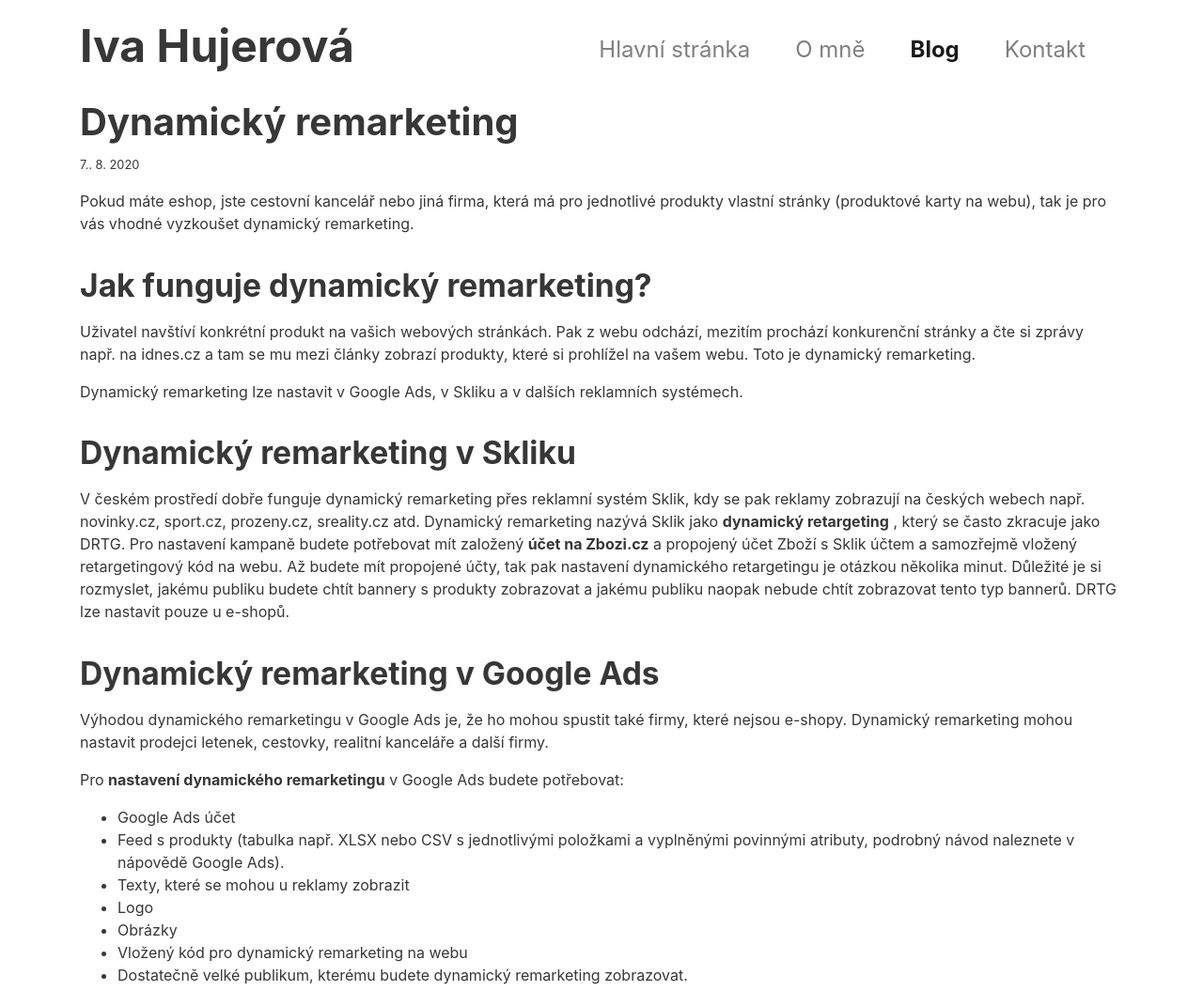
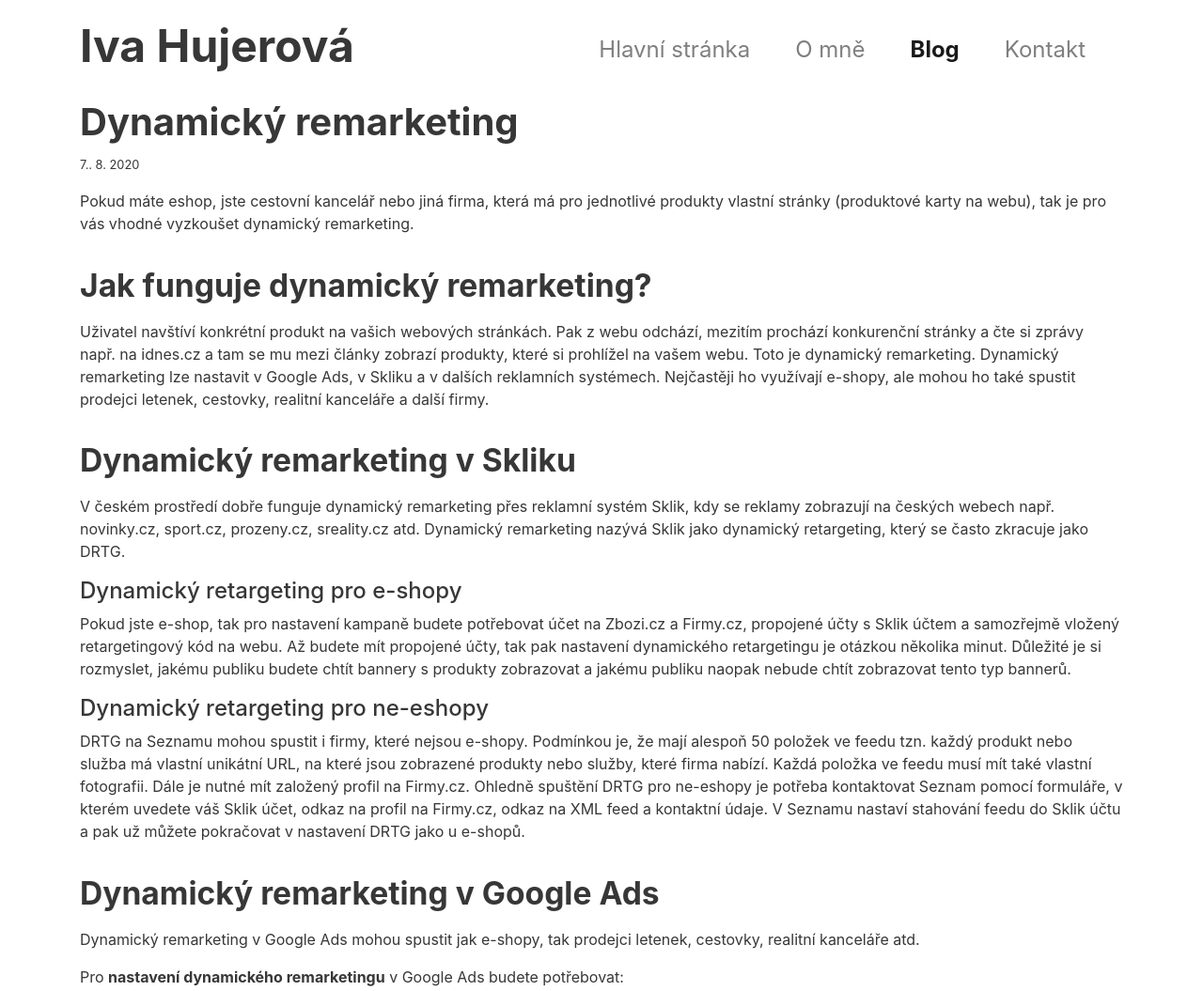
Before and after one commit to ivahu/ivahu.cz, an Eleventy site: page web/blog/2020-08-07-dynamicky-remarketing.md in a window 1280 px wide. Shown: the top 1055 px of the page at 94% size. Built offline with nearby package versions, Linux system fonts and the light colour scheme; Eleventy itself is replaced by a stand-in of ours; files that its build step writes are made by us from their sources.

Commit message:
Blog: Dynamický remarketing update

```diff
--- a/web/blog/2020-08-07-dynamicky-remarketing.md
+++ b/web/blog/2020-08-07-dynamicky-remarketing.md
@@ -6,15 +6,21 @@ Pokud máte eshop, jste cestovní kancelář nebo jiná firma, která má pro je
 
 ## Jak funguje dynamický remarketing?
 Uživatel navštíví konkrétní produkt na vašich webových stránkách. Pak z webu odchází, mezitím prochází konkurenční stránky a čte si zprávy např. na idnes.cz a tam se mu mezi články zobrazí produkty, které si prohlížel na vašem webu. Toto je dynamický remarketing.
-
-Dynamický remarketing lze nastavit v Google Ads, v Skliku a v dalších reklamních systémech.
+Dynamický remarketing lze nastavit v Google Ads, v Skliku a v dalších reklamních systémech. Nejčastěji ho využívají e-shopy, ale mohou ho také spustit prodejci letenek, cestovky, realitní kanceláře a další firmy.
 
 ## Dynamický remarketing v Skliku
 
-V českém prostředí dobře funguje dynamický remarketing přes reklamní systém Sklik, kdy se pak reklamy zobrazují na českých webech např. novinky.cz, sport.cz, prozeny.cz, sreality.cz atd. Dynamický remarketing nazývá Sklik jako **dynamický retargeting** , který se často zkracuje jako DRTG. Pro nastavení kampaně budete potřebovat mít založený **účet na Zbozi.cz** a propojený účet Zboží s Sklik účtem a samozřejmě vložený retargetingový kód na webu. Až budete mít propojené účty, tak pak nastavení dynamického retargetingu je otázkou několika minut. Důležité je si rozmyslet, jakému publiku budete chtít bannery s produkty zobrazovat  a jakému publiku naopak nebude chtít zobrazovat tento typ bannerů. DRTG lze nastavit pouze u e-shopů.
+V českém prostředí dobře funguje dynamický remarketing přes reklamní systém Sklik, kdy se reklamy zobrazují na českých webech např. novinky.cz, sport.cz, prozeny.cz, sreality.cz atd. Dynamický remarketing nazývá Sklik jako dynamický retargeting, který se často zkracuje jako DRTG.
+
+### Dynamický retargeting pro e-shopy
+Pokud jste e-shop, tak pro nastavení kampaně budete potřebovat účet na Zbozi.cz a Firmy.cz, propojené účty s Sklik účtem a samozřejmě vložený retargetingový kód na webu. Až budete mít propojené účty, tak pak nastavení dynamického retargetingu je otázkou několika minut. Důležité je si rozmyslet, jakému publiku budete chtít bannery s produkty zobrazovat a jakému publiku naopak nebude chtít zobrazovat tento typ bannerů.
+
+### Dynamický retargeting pro ne-eshopy
+DRTG na Seznamu mohou spustit i firmy, které nejsou e-shopy. Podmínkou je, že mají alespoň 50 položek ve feedu tzn. každý produkt nebo služba má vlastní unikátní URL, na které jsou zobrazené produkty nebo služby, které firma nabízí. Každá položka ve feedu musí mít také vlastní fotografii. Dále je nutné mít založený profil na Firmy.cz. Ohledně spuštění DRTG pro ne-eshopy je potřeba kontaktovat Seznam pomocí formuláře, v kterém uvedete váš Sklik účet, odkaz na profil na Firmy.cz, odkaz na XML feed a kontaktní údaje. V Seznamu nastaví stahování feedu do Sklik účtu a pak už můžete pokračovat v nastavení DRTG jako u e-shopů.
 
 ## Dynamický remarketing v Google Ads
-Výhodou dynamického remarketingu v Google Ads je, že ho mohou spustit také firmy, které nejsou e-shopy. Dynamický remarketing mohou nastavit prodejci letenek, cestovky, realitní kanceláře a další firmy.
+
+Dynamický remarketing v Google Ads mohou spustit jak e-shopy, tak prodejci letenek, cestovky, realitní kanceláře atd.
 
 Pro **nastavení dynamického remarketingu** v Google Ads budete potřebovat:
 *  Google Ads účet
```
Also changed, not shown: docs/blog/dynamicky-remarketing/index.html (+8 -4 lines).
